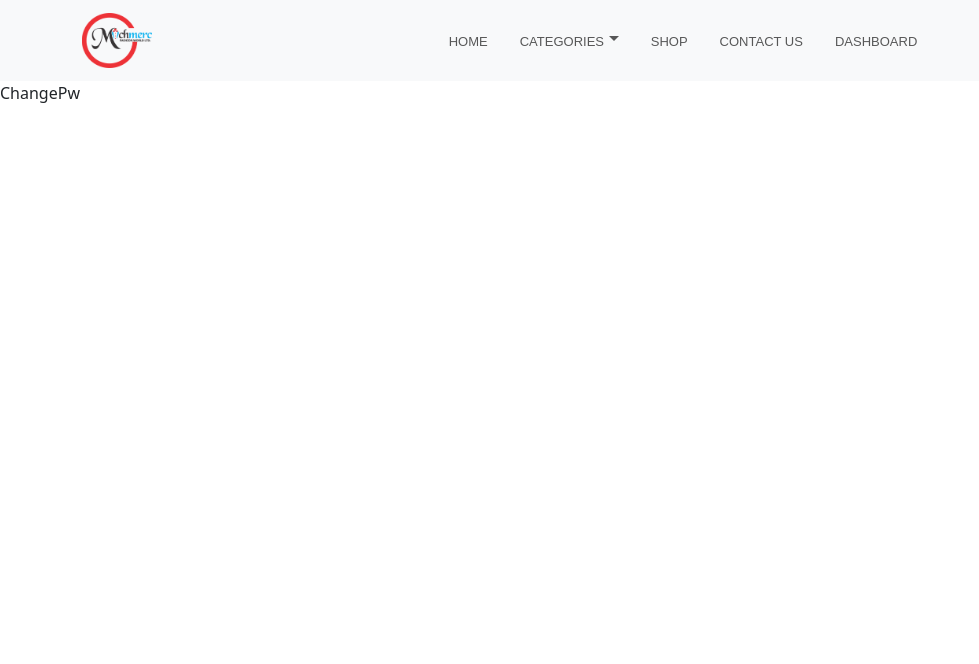
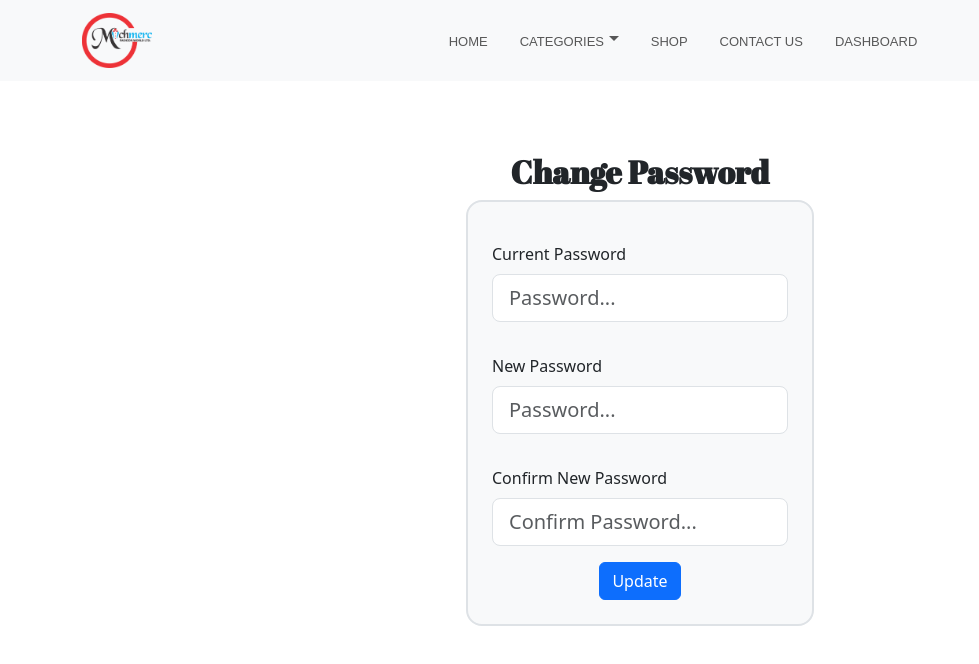
Before and after one commit to joshuaodunbaku/mich-merc-fashion-frontend, a React (Vite) app: page /dashboard/change-pw in a window 1280 px wide. Shown: the top 664 px of the page, without its empty margins (0-979 px from the left). Built offline with nearby package versions, Linux system fonts and the light colour scheme.

Commit message:
password change page

```diff
--- a/src/Routes/ChangePw.jsx
+++ b/src/Routes/ChangePw.jsx
@@ -1,7 +1,102 @@
 import React from "react";
+import { Button, Col, Form, Row } from "react-bootstrap";
+// import { MyContainer } from "../../Components/Styles/GlobalStyle.css";
+import * as yup from "yup";
+import { yupResolver } from "@hookform/resolvers/yup";
+import ErrorMessage from "../Components/ErrorMessage";
+import { useForm } from "react-hook-form";
 
 const ChangePw = () => {
-	return <div>ChangePw</div>;
+	const schema = yup.object().shape({
+		current_pw: yup
+			.string()
+			.min(6)
+			.required("Password must be a min of 6 characters!"),
+		new_pw: yup
+			.string()
+			.min(6)
+			.required("Password must be a min of 6 characters!"),
+		confirm_new_pw: yup
+			.string()
+			.oneOf([yup.ref("new_pw"), "null"])
+			.required("Password Not a match!"),
+	});
+
+	const {
+		register,
+		handleSubmit,
+		control,
+		formState: { errors },
+	} = useForm({
+		resolver: yupResolver(schema),
+	});
+
+	const onSubmit = (data) => {
+		console.log("the data", data);
+	};
+	return (
+		<>
+			<div className="my-4">
+				<div className="container py-md-5 py-3">
+					<div className="text-center">
+						<h2 className="fw-bold">Change Password</h2>
+					</div>
+					<Form className="d-flex justify-content-center">
+						<div className="bg-light p-4 rounded-4 border border-2">
+							<Row style={{ width: "20rem" }}>
+								<Form.Group className="my-2 my-sm-3" controlId="current_pw">
+									<Form.Label>Current Password</Form.Label>
+									<Form.Control
+										className="w-100"
+										required
+										size="lg"
+										type="password"
+										placeholder="Password..."
+										{...register("current_pw")}
+									/>
+									<ErrorMessage source={errors.current_pw} />
+								</Form.Group>
+
+								<Form.Group className="my-2 my-sm-3" controlId="new_pw">
+									<Form.Label>New Password</Form.Label>
+									<Form.Control
+										className="w-100"
+										required
+										size="lg"
+										type="password"
+										placeholder="Password..."
+										{...register("new_pw")}
+									/>
+									<ErrorMessage source={errors.new_pw} />
+								</Form.Group>
+
+								<Form.Group className="my-2 my-sm-3" controlId="confirm_new_pw">
+									<Form.Label>Confirm New Password</Form.Label>
+									<Form.Control
+										className="w-100"
+										type="password"
+										size="lg"
+										placeholder="Confirm Password..."
+										{...register("confirm_new_pw")}
+									/>
+									<ErrorMessage source={errors.confirm_new_pw} />
+								</Form.Group>
+							</Row>
+							<div className="text-center">
+								<Button
+									variant="primary"
+									type="submit"
+									onClick={handleSubmit(onSubmit)}
+								>
+									Update
+								</Button>
+							</div>
+						</div>
+					</Form>
+				</div>
+			</div>
+		</>
+	);
 };
 
 export default ChangePw;
```
